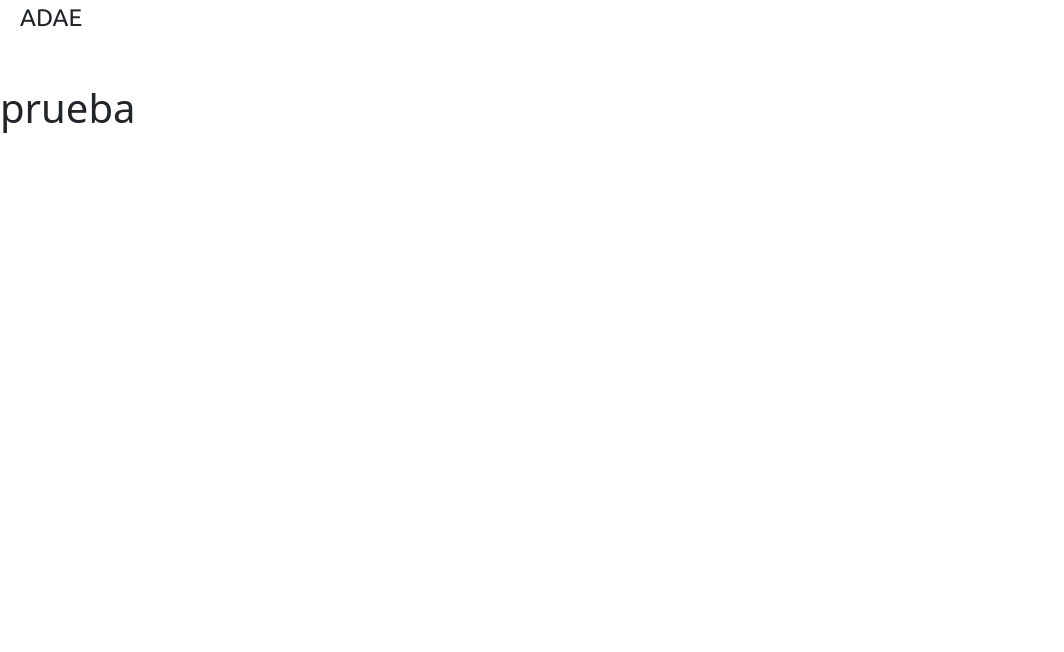
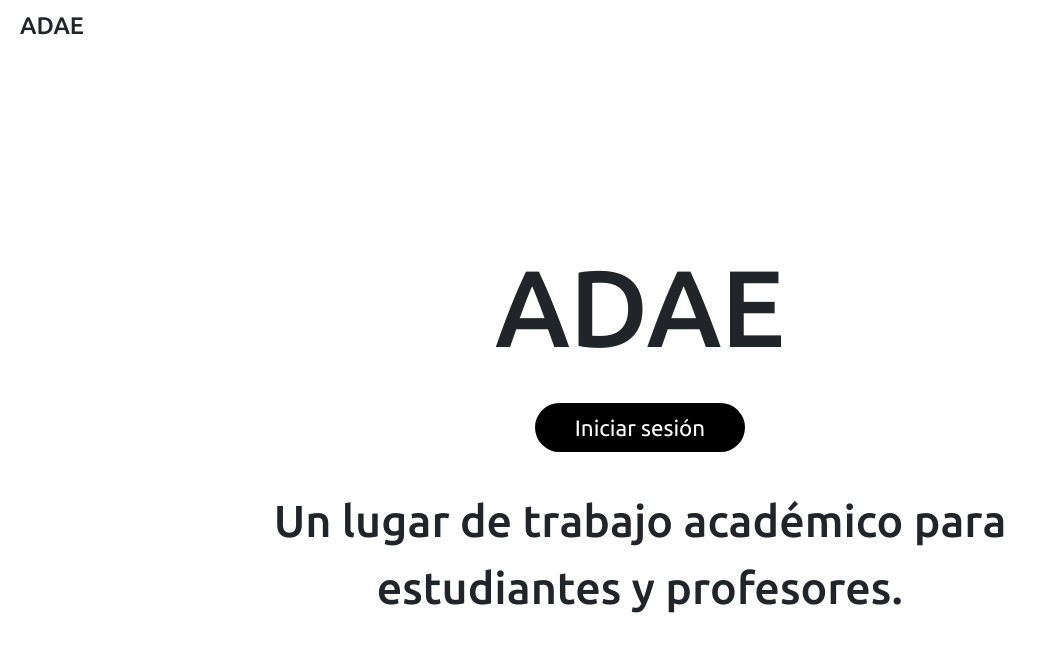
Before and after one commit to ProgramacionCbtis66/ProyectUnknown, an Angular app in the folder FrontEnd/: page /prueba in a window 1280 px wide. Shown: the top 652 px of the page, without its empty margins (0-1064 px from the left). Built offline with nearby package versions, Linux system fonts and the light colour scheme.

Commit message:
home_page estilo a medias [HTML Y CSS]

```diff
--- a/FrontEnd/package.json
+++ b/FrontEnd/package.json
@@ -26,7 +26,7 @@
   },
   "devDependencies": {
     "@angular-devkit/build-angular": "^14.2.1",
-    "@angular/cli": "~14.2.1",
+    "@angular/cli": "^14.2.1",
     "@angular/compiler-cli": "^14.0.0",
     "@types/jasmine": "~4.0.0",
     "jasmine-core": "~4.3.0",
--- a/FrontEnd/src/app/app.component.css
+++ b/FrontEnd/src/app/app.component.css
@@ -12,7 +12,7 @@ a{
 }
 
 body{
-    font-family: 'ubuntu', sans-serif;
+    font-family: 'Ubuntu', sans-serif;
     background-color: #ffffff;
 }
 
@@ -20,11 +20,12 @@ header nav{
     background: #ffffff;
     filter: blur();
     padding-left: 20px;
+    padding-top: 8px;
 }
 
 .ADAE-logo-header{
     font-size: 1.5rem;
-    font-weight: 400;
+    font-weight: 500;
     display: flex;
     align-items: center;
 }
--- a/FrontEnd/src/app/app.component.html
+++ b/FrontEnd/src/app/app.component.html
@@ -1,15 +1,18 @@
 <!DOCTYPE html>
 <html lang="en">
   <head>
-  <meta charset="UTF-8">
-  <meta name="viewport" content="width=device-width, initial-scale=1.0">
-  <link href='https://unpkg.com/boxicons@2.1.4/css/boxicons.min.css' rel='stylesheet'>
+    <meta charset="UTF-8" />
+    <meta name="viewport" content="width=device-width, initial-scale=1.0" />
+    <link
+      href="https://unpkg.com/boxicons@2.1.4/css/boxicons.min.css"
+      rel="stylesheet"
+    />
     <title>Project</title>
-  <link rel="stylesheet" href="app.component.css">
+    <link rel="stylesheet" href="app.component.css" />
+    <title>ADAE</title>
   </head>
 
   <body>
-
     <header>
       <nav>
         <a href="" class="ADAE-logo-header">ADAE</a>
@@ -18,8 +21,6 @@
 
     <div class="mt-5">
       <router-outlet></router-outlet>
-
     </div>
-
   </body>
 </html>
--- a/FrontEnd/src/app/homepage/homepage.component.css
+++ b/FrontEnd/src/app/homepage/homepage.component.css
@@ -1,7 +1,67 @@
 @import url('https://fonts.googleapis.com/css2?family=Ubuntu:ital,wght@0,300;0,400;0,500;0,700;1,300;1,400;1,500;1,700&display=swap');
 
 *{
+    margin: 0;
     padding: 0;
-    margin: 0;
+    box-sizing: border-box;
+}
 
+a{
+    color: inherit;
+    text-decoration: none;
 }
+
+body{
+    font-family: 'Ubuntu', sans-serif;
+    background-color: #ffffff;
+}
+.midpage{
+    padding-top: 150px;
+}
+
+.center-1{
+    display: flex;
+    justify-items: center;
+    justify-content: center;
+}
+
+.heading h1{
+    font-size: 8.5vw;
+    user-select: none;
+}
+
+#sign-in-btn{
+    font-family: 'Ubuntu', sans-serif;
+    padding: .5rem 2.5rem;
+    border: none;
+    border-radius: 50px;
+    background-color: black;
+    color: white;
+    font-size: 1.4rem;
+    margin: 30px 0;
+    cursor: pointer;
+    transition: .1s ease;
+}
+
+#sign-in-btn:hover{
+    background-color: gray;
+}
+
+#intro-text {
+    font-size: 3.5vw;
+    max-width: 75%;
+    text-align: center;
+    margin: 5px 0;
+    font-weight: 500;
+}
+
+@media (max-width: 768px) {
+
+    .heading h1{
+        font-size: 24.5vw;
+
+    }
+    #intro-text {
+        font-size: 8vw;
+    }
+}
--- a/FrontEnd/src/app/homepage/homepage.component.html
+++ b/FrontEnd/src/app/homepage/homepage.component.html
@@ -1,12 +1,30 @@
 <!DOCTYPE html>
 <html lang="en">
-<head>
-    <meta charset="UTF-8">
-    <meta name="viewport" content="width=device-width, initial-scale=1.0">
+  <head>
+    <meta charset="UTF-8" />
+    <meta name="viewport" content="width=device-width, initial-scale=1.0" />
     <title>ADAE</title>
-    <link rel="stylesheet" href="homepage.component.css">
-</head>
-<body>
-    <h1>prueba</h1>
-</body>
+    <link rel="stylesheet" href="homepage.component.css" />
+  </head>
+  <body>
+    <div class="midpage">
+      <main>
+        <div class="heading center-1">
+          <h1>ADAE</h1>
+        </div>
+
+        <div class="sign-in center-1" center-1>
+          <button id="sign-in-btn">
+            <a href="homepage/homepage.component.html">Iniciar sesión</a>
+          </button>
+        </div>
+
+        <div class="intro center-1">
+          <p id="intro-text">
+            Un lugar de trabajo académico para estudiantes y profesores.
+          </p>
+        </div>
+      </main>
+    </div>
+  </body>
 </html>
```
Also changed, not shown: 1 other file (tests, documents, lock files or other folders). Lines whose indentation alone changed are shown as unchanged.
